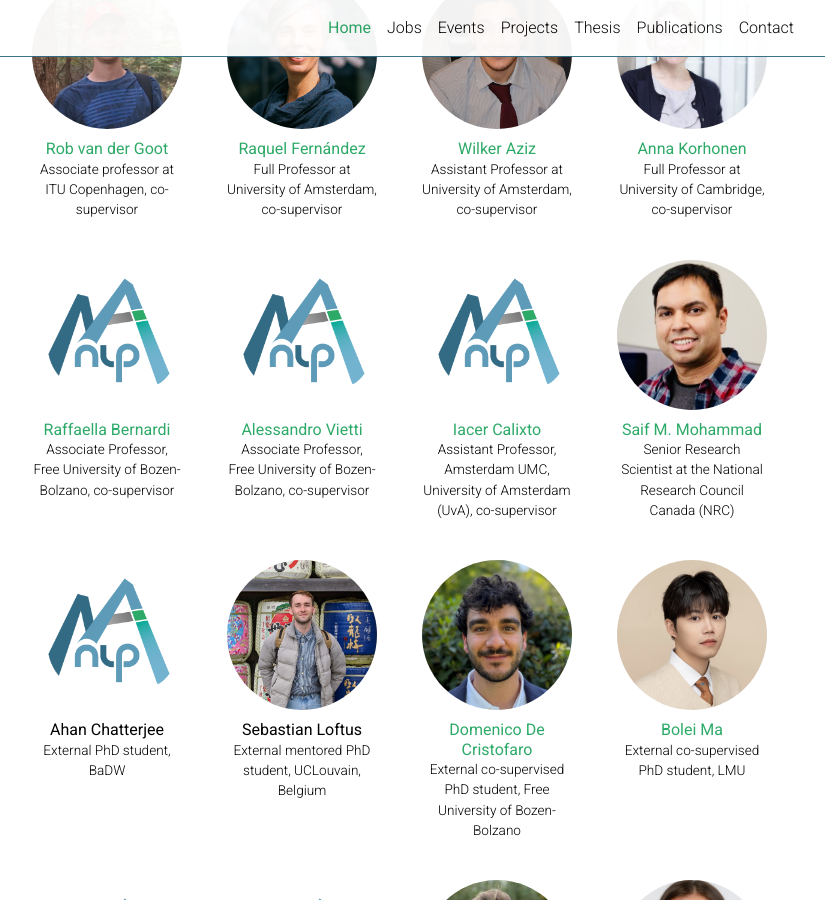
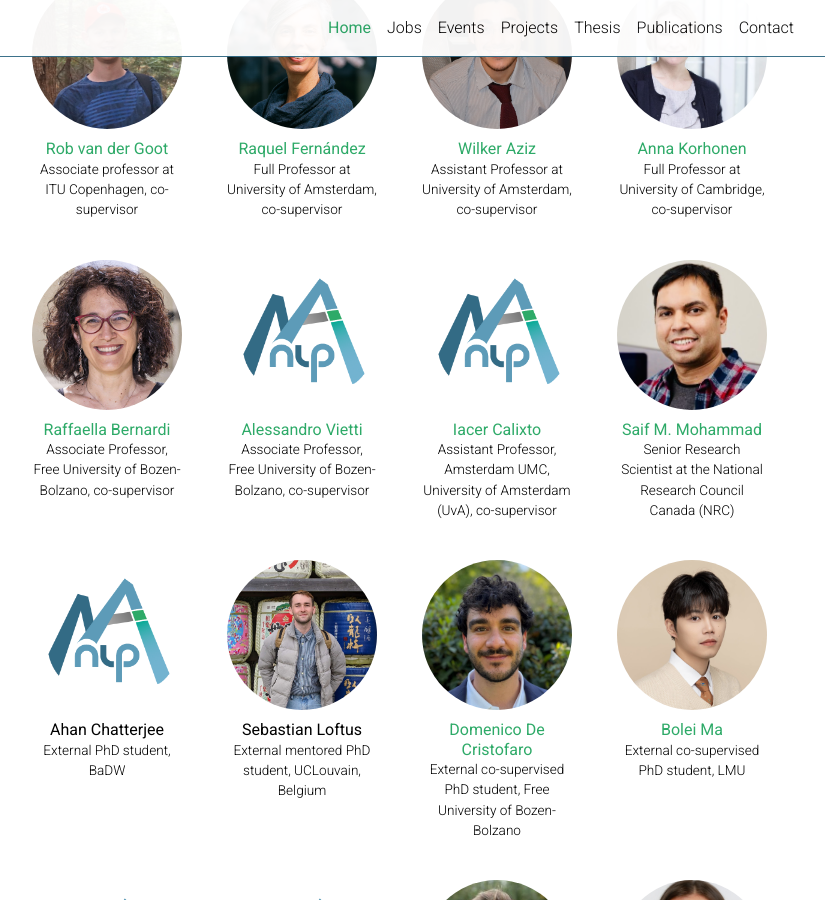
Before and after one commit to mainlp/mainlp.github.io, a Jekyll site: the page built from _pages/about.md, in a window 1280 px wide and 900 px high, scrolled down 3182 px. Shown: the whole window, without its empty margins (223-1048 px from the left). Built offline with Jekyll 4.4.1, drawn with Linux system fonts in a browser that asks for light colours; full-size pictures stand in for the smaller copies a plugin makes; comment, search, counter and statistics services are not loaded; a style sheet for code colours, icons or effects is not loaded.

Commit message:
Update about.md

```diff
--- a/_pages/about.md
+++ b/_pages/about.md
@@ -149,7 +149,7 @@ affiliated:
     - name: Raffaella Bernardi
       description: Associate Professor, Free University of Bozen-Bolzano, co-supervisor
       website: https://www.unibz.it/it/faculties/engineering/academic-staff/person/2311-raffaella-bernardi
-      picture: mainlp-logo-500.png
+      picture: raffaella.jpg
     - name: Alessandro Vietti
       description: Associate Professor, Free University of Bozen-Bolzano, co-supervisor
       website: https://sites.google.com/site/avietti/home
```
